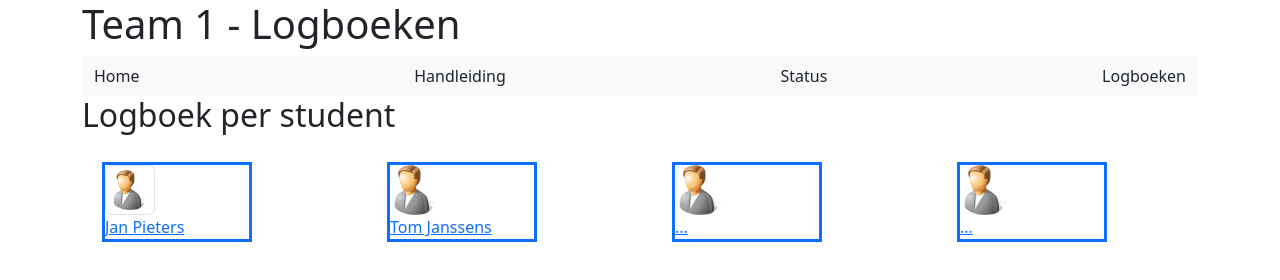
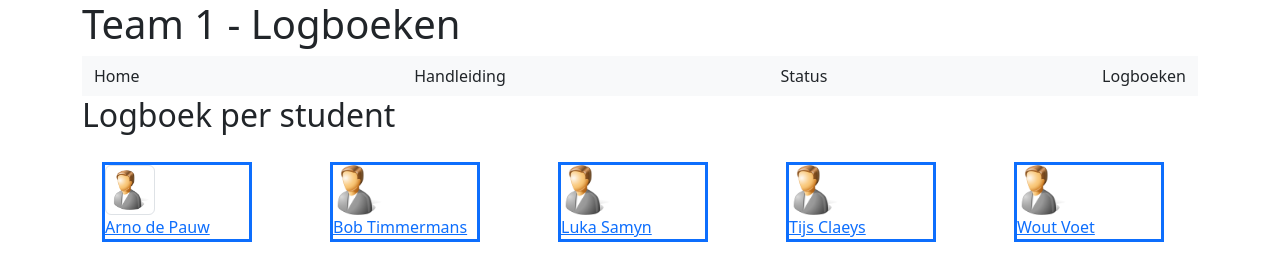
Before and after one commit to wvoet/IP_Informatica_2023_sem2_Wout-redt-het-regenwout, a plain HTML site: page logboeken.html in a window 1280 px wide. Drawn offline with nearby package versions, Linux system fonts and the light colour scheme.

Commit message:
namen update

```diff
--- a/logboeken.html
+++ b/logboeken.html
@@ -32,11 +32,11 @@
                     <div class="row">
                         <div class="col">
                             <a
-                                href="https://docs.google.com/spreadsheets/d/1eMP0KiuLw-gONqyWjOVy4VtdKcZW2WYsxFFBV9rkqPQ">
+                                href="https://docs.google.com/spreadsheets/d/1CVCSuUzrzaMAEx-y-HtJ7pP9GoB80MS0LE61s3ZTjGI/edit?usp=sharing">
 
                                 <figure class="pull-left">
-                                    <img src=foto1.png alt="Jan Pieters" class="img-thumbnail">
-                                    <figcaption>Jan Pieters </figcaption>
+                                    <img src=foto1.png alt="Arno de Pauw" class="img-thumbnail">
+                                    <figcaption>Arno de Pauw</figcaption>
                                 </figure>
                             </a>
                         </div>
@@ -44,8 +44,8 @@
                             <a href="">
 
                                 <figure class="pull-left">
-                                    <img src=foto1.png alt="Tom Janssens">
-                                    <figcaption> Tom Janssens</figcaption>
+                                    <img src=foto1.png alt="Bob Timmermans">
+                                    <figcaption>Bob Timmermans</figcaption>
                                 </figure>
                             </a>
                         </div>
@@ -53,8 +53,8 @@
                             <a href="">
 
                                 <figure class="pull-left">
-                                    <img src=foto1.png alt="Tom Janssens">
-                                    <figcaption> ...</figcaption>
+                                    <img src=foto1.png alt="Luka Samyn">
+                                    <figcaption>Luka Samyn</figcaption>
                                 </figure>
                             </a>
                         </div>
@@ -62,8 +62,17 @@
                             <a href="">
 
                                 <figure class="pull-left">
-                                    <img src=foto1.png alt="Tom Janssens">
-                                    <figcaption> ...</figcaption>
+                                    <img src=foto1.png alt="Tijs Claeys">
+                                    <figcaption>Tijs Claeys</figcaption>
+                                </figure>
+                            </a>
+                        </div>
+                        <div class="col">
+                            <a href="">
+
+                                <figure class="pull-left">
+                                    <img src=foto1.png alt="Wout Voet">
+                                    <figcaption>Wout Voet</figcaption>
                                 </figure>
                             </a>
                         </div>
```
Also changed, not shown: index.html (+1 -0 lines).
